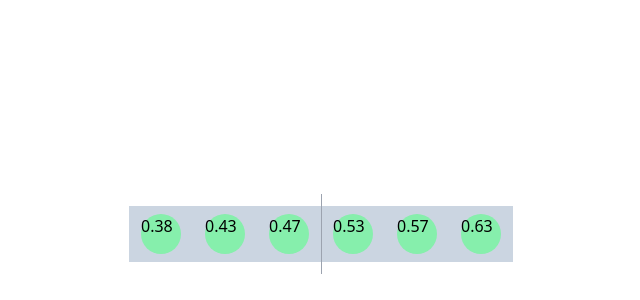
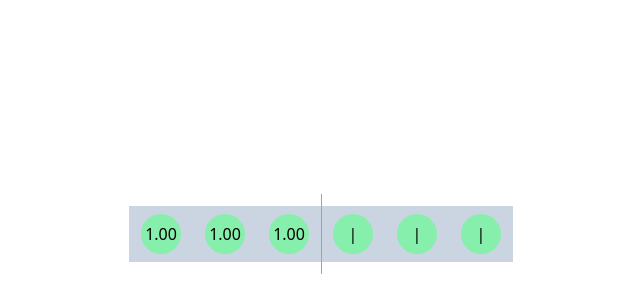
Before and after one commit to Brentably/slide-snap, a Next.js app: page / in a window 1280 px wide. Shown: the part 166-466 px from the top of the page, without its empty margins (319-959 px from the left). Built offline with nearby package versions, Linux system fonts and the light colour scheme.

Commit message:
idk seems really good

```diff
--- a/pages/index.tsx
+++ b/pages/index.tsx
@@ -27,7 +27,7 @@ export default function Home() {
 
   return (
     <div className=" min-h-screen flex items-center justify-center">
-      <div className="overflow-scroll whitespace-nowrap break-keep max-w-sm bg-slate-300 snap-mandatory snap-x scrollbar-hide " onScroll={(e) => {}} ref={ref}>
+      <div className="overflow-scroll relative flex flex-row max-w-sm bg-slate-300 snap-mandatory snap-x scrollbar-hide " onScroll={(e) => {}} ref={ref}>
         {/* <div style={{ width: `${spacerWidth}px` }} className={`flex-shrink-0`}></div> */}
         {options.map((char, i) => (
           <Option key={i} index={i} content={char} setSelected={setSelected} selected={selected} containerRef={ref} />
@@ -70,7 +70,7 @@ export function Option({
     container: containerRef,
     target: itemRef,
     axis: "x",
-    offset: ['center start', 'center end']
+    offset: ['start center', 'end center']
     // offset: ['0 0.5', '-1 0.5']
     // offset: [`0px ${spacerWidth}px`, `52px ${spacerWidth}px`], // blank of the target meets the blank of the container
   })
@@ -91,7 +91,7 @@ export function Option({
   return (
     <motion.div
       onClick={() => setSelected(index)}
-      className={`flex-shrink-0 inline-block m-2 mx-3 bg-green-300 h-10 w-10 justify-center items-center rounded-full ${
+      className={`flex-shrink-0 flex m-2 mx-3 bg-green-300 h-10 w-10 justify-center items-center rounded-full ${
         selected == index ? "bg-blue-300" : ""
       }`}
       ref={itemRef}
```
